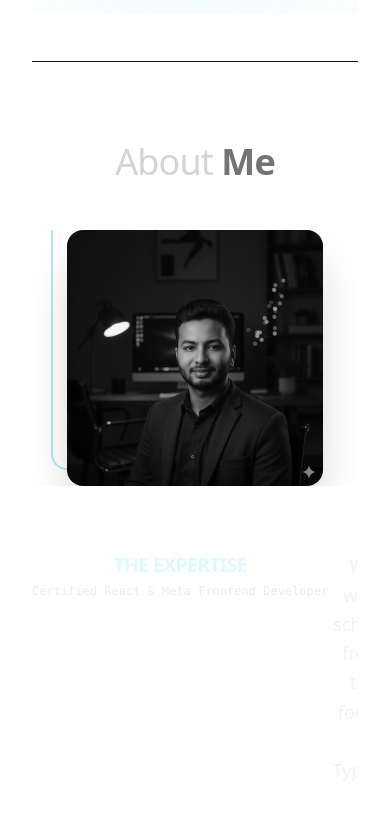
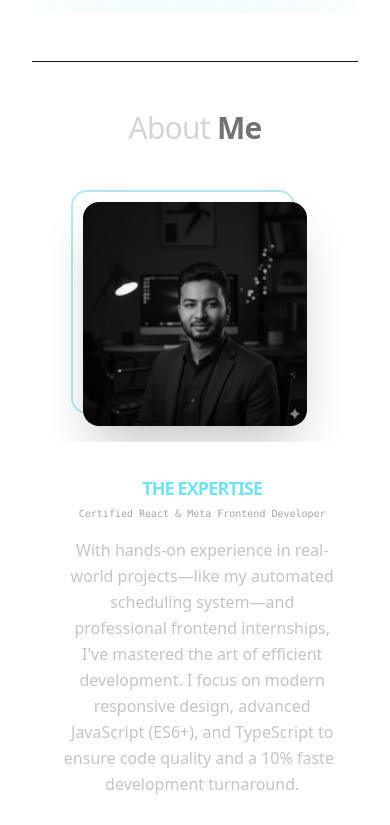
Before and after one commit to SeemabAli/react-portfolio-seemab, a React (Vite) app: page / in a window 390 px wide. Shown: the part 1259-2084 px from the top of the page. Built offline with nearby package versions, Linux system fonts and the light colour scheme.

Commit message:
UI: make responsiveness working for about page

```diff
--- a/src/components/About.jsx
+++ b/src/components/About.jsx
@@ -6,7 +6,6 @@ import { ABOUT_CONTENT } from "../constants";
 export default function About() {
   const [activeSlide, setActiveSlide] = useState(0);
 
-  // Optional: Auto-play logic to switch slides every 6 seconds
   useEffect(() => {
     const timer = setInterval(() => {
       setActiveSlide((prev) =>
@@ -17,9 +16,9 @@ export default function About() {
   }, []);
 
   return (
-    <div className="border-b border-neutral-900 pb-20">
+    <section className="border-b border-neutral-900 pb-16 px-4 md:px-8">
       <motion.h2
-        className="mt-20 mb-12 text-center text-4xl font-light tracking-tight"
+        className="mt-12 mb-10 text-center text-3xl md:text-4xl font-light tracking-tight"
         initial={{ opacity: 0, y: -20 }}
         whileInView={{ opacity: 1, y: 0 }}
         transition={{ duration: 0.5 }}
@@ -27,17 +26,17 @@ export default function About() {
         About <span className="text-neutral-500 font-semibold">Me</span>
       </motion.h2>
 
-      <div className="flex flex-wrap items-center lg:min-h-[450px]">
+      <div className="flex flex-col lg:flex-row items-center justify-center lg:min-h-[450px] max-w-6xl mx-auto">
         {/* Left Side: Image Container */}
-        <div className="w-full lg:w-1/2 flex justify-center lg:p-12 mb-12 lg:mb-0">
+        <div className="w-full lg:w-1/2 flex justify-center p-4 md:p-8 lg:p-12 mb-8 lg:mb-0">
           <motion.div
             className="relative"
             initial={{ opacity: 0, scale: 0.9 }}
             whileInView={{ opacity: 1, scale: 1 }}
             transition={{ duration: 0.8 }}
           >
-            <div className="absolute -top-4 -left-4 w-full h-full border-2 border-cyan-500/30 rounded-2xl -z-10" />
-            <div className="w-64 h-64 lg:w-80 lg:h-80 overflow-hidden rounded-2xl shadow-2xl">
+            <div className="absolute -top-3 -left-3 md:-top-4 md:-left-4 w-full h-full border-2 border-cyan-500/30 rounded-2xl -z-10" />
+            <div className="w-56 h-56 sm:w-64 sm:h-64 lg:w-80 lg:h-80 overflow-hidden rounded-2xl shadow-2xl">
               <img
                 className="object-cover w-full h-full grayscale hover:grayscale-0 transition-all duration-700 hover:scale-105"
                 src={aboutImg}
@@ -48,24 +47,24 @@ export default function About() {
         </div>
 
         {/* Right Side: Animated Slideshow */}
-        <div className="w-full lg:w-1/2 flex flex-col items-center lg:items-start lg:p-8">
-          <div className="relative w-full min-h-[280px] md:min-h-[220px]">
+        <div className="w-full lg:w-1/2 flex flex-col px-2 md:px-6">
+          <div className="relative min-h-[250px] sm:min-h-[200px] flex items-center lg:items-start">
             <AnimatePresence mode="wait">
               <motion.div
                 key={activeSlide}
-                initial={{ opacity: 0, y: 20 }}
-                animate={{ opacity: 1, y: 0 }}
-                exit={{ opacity: 0, y: -20 }}
-                transition={{ duration: 0.5, ease: "easeInOut" }}
-                className="absolute inset-0 flex flex-col items-center lg:items-start"
+                initial={{ opacity: 0, x: 20 }}
+                animate={{ opacity: 1, x: 0 }}
+                exit={{ opacity: 0, x: -20 }}
+                transition={{ duration: 0.4, ease: "easeInOut" }}
+                className="w-full flex flex-col items-center lg:items-start"
               >
-                <h3 className="text-cyan-400 font-bold text-xl mb-1 tracking-tighter uppercase">
+                <h3 className="text-cyan-400 font-bold text-lg md:text-xl mb-1 tracking-tighter uppercase">
                   {ABOUT_CONTENT[activeSlide].title}
                 </h3>
-                <p className="text-neutral-500 text-xs font-mono mb-4">
+                <p className="text-neutral-500 text-[10px] md:text-xs font-mono mb-4">
                   {ABOUT_CONTENT[activeSlide].highlight}
                 </p>
-                <p className="text-neutral-400 leading-relaxed text-lg text-center lg:text-left">
+                <p className="text-neutral-400 leading-relaxed text-base md:text-lg text-center lg:text-left">
                   {ABOUT_CONTENT[activeSlide].text}
                 </p>
               </motion.div>
@@ -78,16 +77,17 @@ export default function About() {
               <button
                 key={index}
                 onClick={() => setActiveSlide(index)}
+                aria-label={`Go to slide ${index + 1}`}
                 className={`transition-all duration-500 rounded-full h-1.5 ${
                   activeSlide === index
-                    ? "w-10 bg-cyan-500"
-                    : "w-4 bg-neutral-800 hover:bg-neutral-600"
+                    ? "w-8 md:w-10 bg-cyan-500"
+                    : "w-3 md:w-4 bg-neutral-800 hover:bg-neutral-600"
                 }`}
               />
             ))}
           </div>
         </div>
       </div>
-    </div>
+    </section>
   );
 }
```
